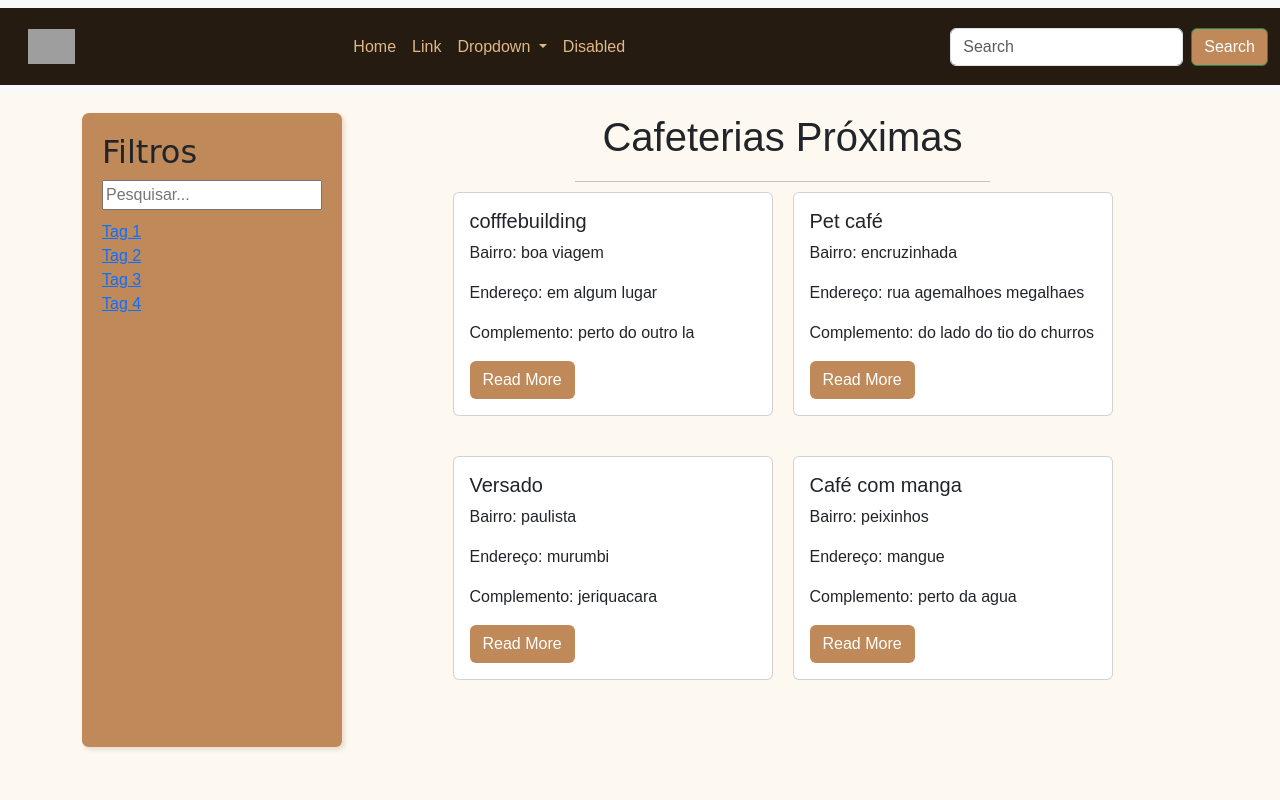
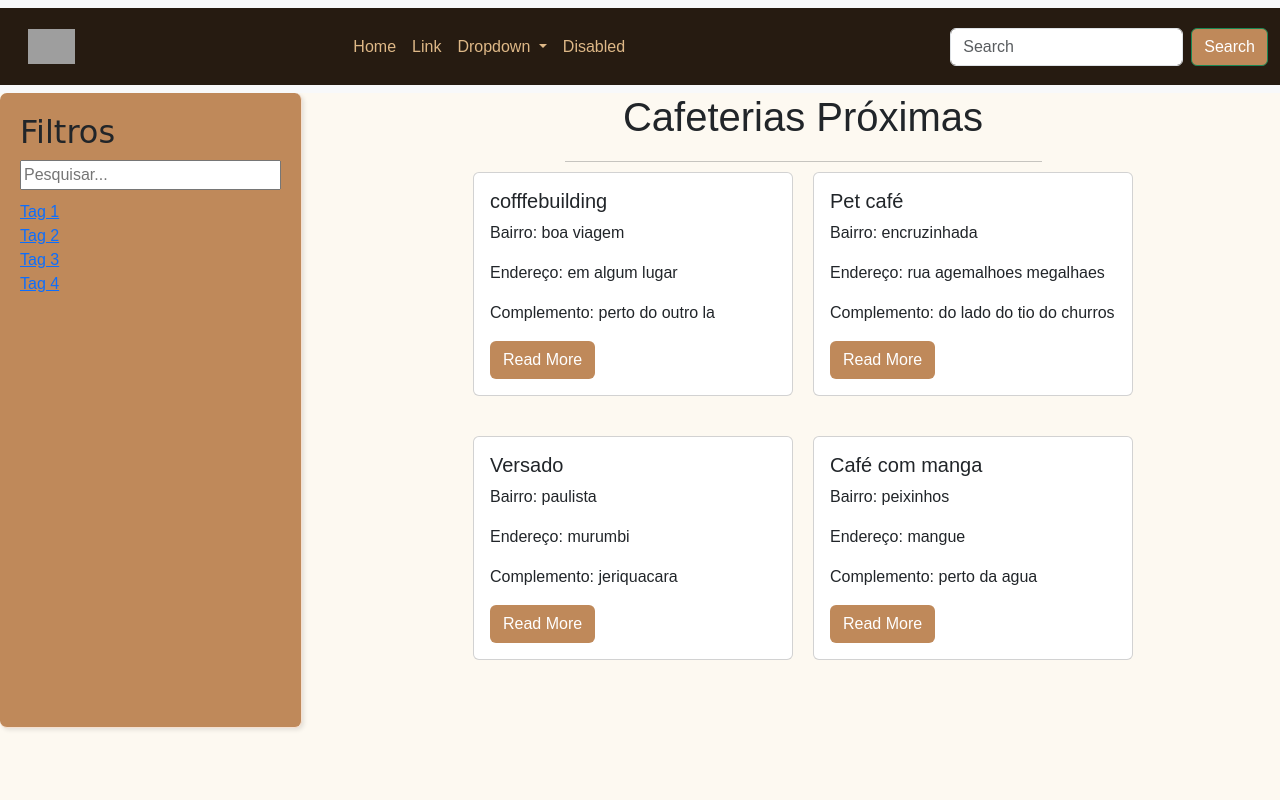
Before and after one commit to FelipeNMorgado/Tem_cafe, a Django app: page /menu/ in a window 1280 px wide. Run offline with Django 5.2, Linux system fonts and the light colour scheme; data comes from the database, SQL or seed files in the repository; parts of the project's set-up code (start-up, migrations or seed data) failed here and were passed over; some libraries are stand-ins or nearby versions; grey boxes are pictures that could not be loaded.

Commit message:
Corrigindo visual da home

```diff
--- a/Ctem_cafe/templates/menu.html
+++ b/Ctem_cafe/templates/menu.html
@@ -30,10 +30,7 @@
     color: white;
   }
 
-  /* Estilização do container principal */
-  .main-container {
-    padding-top: 20px;
-  }
+
 
   /* Estilização do cabeçalho */
   .header {
@@ -114,7 +111,7 @@
   </nav>
 <!-- FIM DA BARRA DE NAVEGAÇÃO-->
 
-<div class="container main-container">
+
   <div class="row">
     <!-- Filtro -->
 
```
